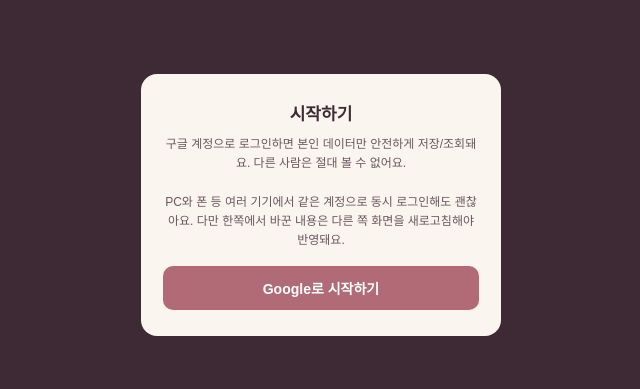
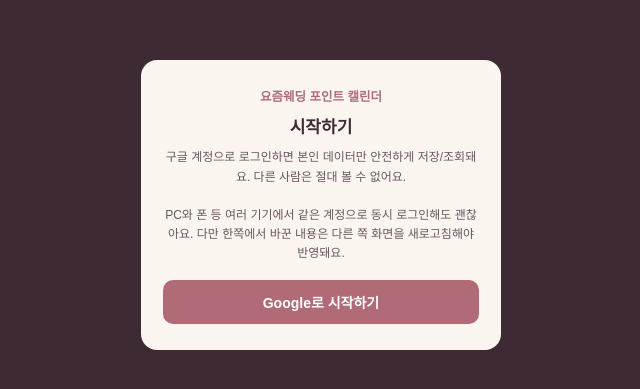
Before and after one commit to Rachel-lee1211/wedding-point, a plain HTML site: page index.html in a window 1280 px wide. Shown: the part 195-584 px from the top of the page, without its empty margins (319-959 px from the left). Drawn offline with Linux system fonts and the light colour scheme; no server answers; a web font is replaced by a local one.

Commit message:
Add app name label above the login title

```diff
--- a/index.html
+++ b/index.html
@@ -420,6 +420,13 @@
     max-width:360px;
     width:100%;
   }
+  .wpc-login-brand{
+    font-size:12.5px;
+    font-weight:700;
+    color:var(--rose-deep);
+    text-align:center;
+    margin-bottom:8px;
+  }
   .wpc-login-title{
     font-size:17px;
     font-weight:800;
@@ -523,6 +530,7 @@
 
 <div class="wpc-login" id="wpc-login" style="display:none;">
   <div class="wpc-login-card">
+    <div class="wpc-login-brand">요즘웨딩 포인트 캘린더</div>
     <div class="wpc-login-title">시작하기</div>
     <div class="wpc-login-desc">구글 계정으로 로그인하면 본인 데이터만 안전하게 저장/조회돼요. 다른 사람은 절대 볼 수 없어요.<br><br>PC와 폰 등 여러 기기에서 같은 계정으로 동시 로그인해도 괜찮아요. 다만 한쪽에서 바꾼 내용은 다른 쪽 화면을 새로고침해야 반영돼요.</div>
     <button class="wpc-setup-btn" id="wpc-google-login-btn">Google로 시작하기</button>
@@ -532,7 +540,7 @@
 
 <div class="app">
   <div class="app-header">
-    <div class="app-version">Ver. 3.11</div>
+    <div class="app-version">Ver. 3.12</div>
     <div class="app-eyebrow">Yozeum Wedding Point Tracker</div>
     <div class="app-title">요즘웨딩 포인트 캘린더</div>
     <div class="app-sub" id="wpc-header-range">기간을 설정해주세요</div>
```
